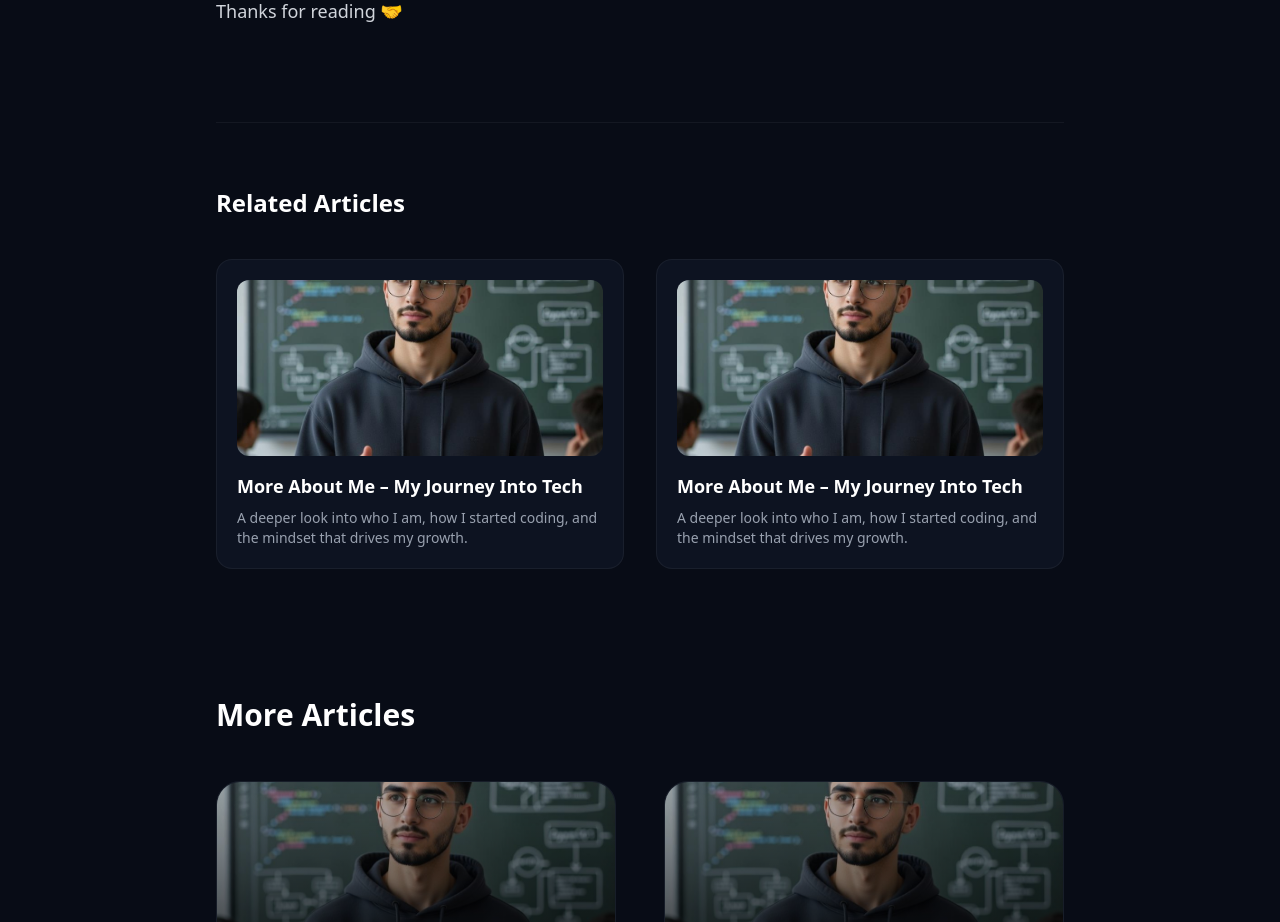
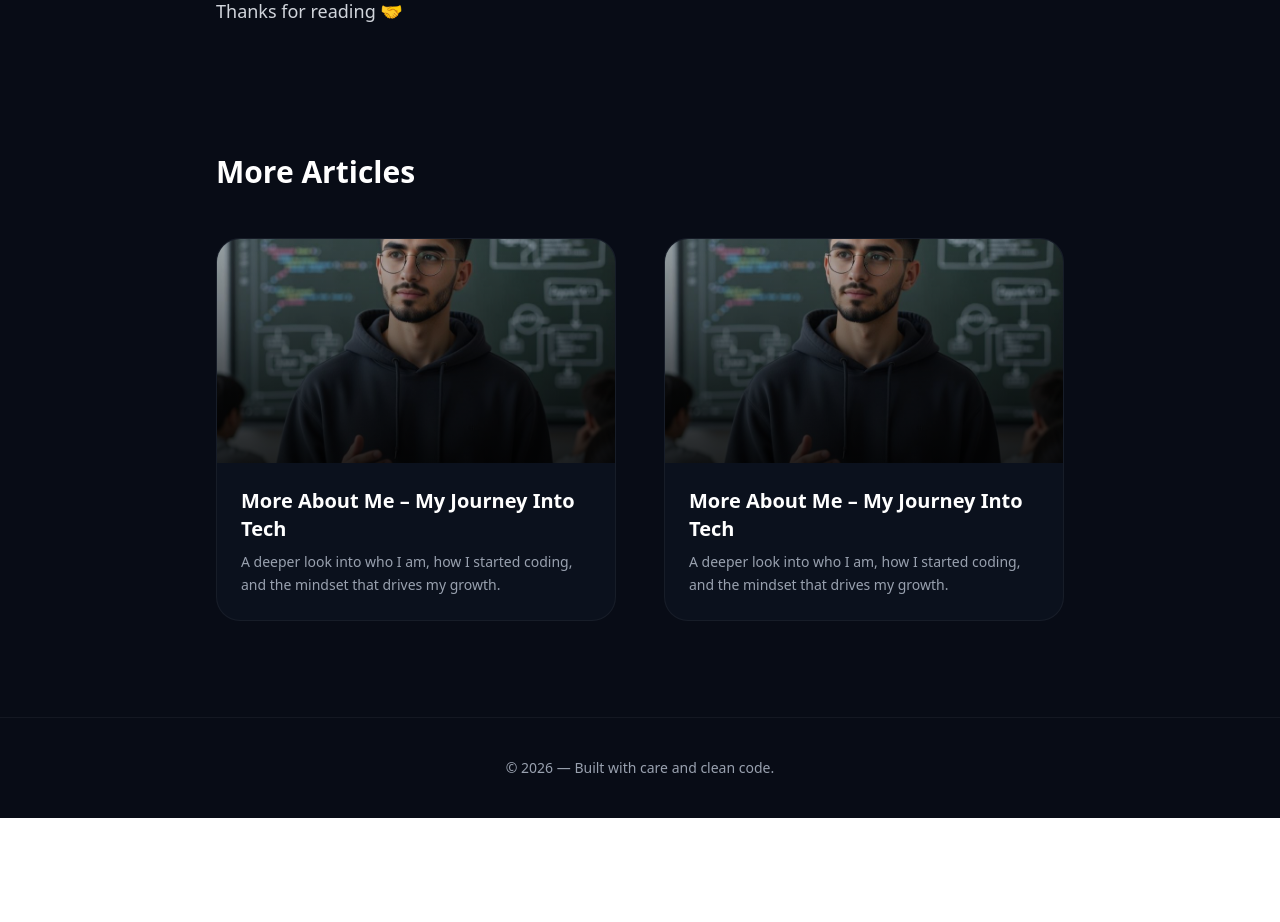
Before and after one commit to AliJoshan/My-Portfolio, a React (Vite) app: page /blog/about-me in a window 1280 px wide. Shown: the part 2020-2942 px from the top of the page. After the commit the page ends 2838 px from the top, so only its background shows below. Built offline with nearby package versions, Linux system fonts and the light colour scheme.

Commit message:
Remove related blogs section

```diff
--- a/src/components/BlogPostPage.tsx
+++ b/src/components/BlogPostPage.tsx
@@ -21,7 +21,6 @@ const BlogPostPage = () => {
             </p>
         );
 
-    const related = getRelatedBlogs(blog.meta.slug);
     const moreArticles = getRelatedBlogs(blog.meta.slug, 2);
 
     return (
@@ -93,60 +92,6 @@ const BlogPostPage = () => {
 
 
                     <BlogContent content={blog.content} />
-
-                    {related.length > 0 && (
-                        <section className="mt-24 border-t border-white/5 pt-16">
-                            <h2 className="text-2xl font-semibold text-white mb-10">
-                                Related Articles
-                            </h2>
-
-                            <div className="grid md:grid-cols-2 gap-8">
-                                {related.map((b) => (
-                                    <Link
-                                        key={b.slug}
-                                        to={`/blog/${b.slug}`}
-                                        className="
-                      group
-                      bg-[hsl(222,44%,9%)]
-                      border border-white/5
-                      rounded-2xl
-                      p-5
-                      transition-all
-                      duration-300
-                      hover:border-[hsl(199,89%,58%)]
-                      hover:shadow-lg
-                    "
-                                    >
-                                        <img
-                                            src={b.image}
-                                            alt={b.title}
-                                            className="
-                        w-full
-                        h-44
-                        object-cover
-                        rounded-xl
-                        mb-4
-                      "
-                                        />
-
-                                        <h3 className="
-                      text-lg
-                      font-semibold
-                      text-white
-                      group-hover:text-[hsl(199,89%,58%)]
-                      transition-colors
-                    ">
-                                            {b.title}
-                                        </h3>
-
-                                        <p className="text-sm text-gray-400 mt-2">
-                                            {b.description}
-                                        </p>
-                                    </Link>
-                                ))}
-                            </div>
-                        </section>
-                    )}
 
                     {moreArticles.length > 0 && (
                         <section className="mt-32">
```
